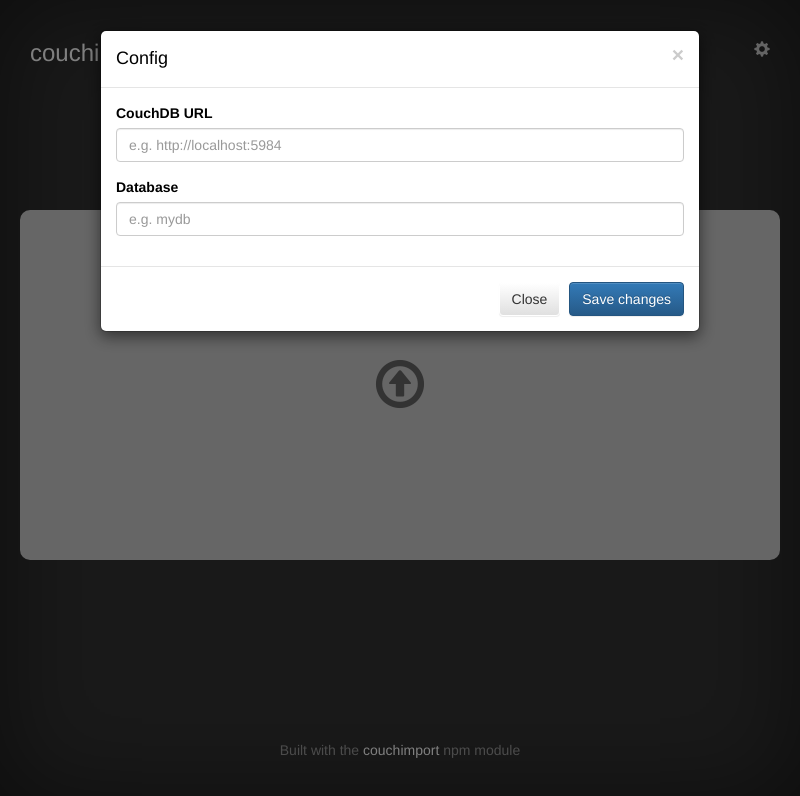
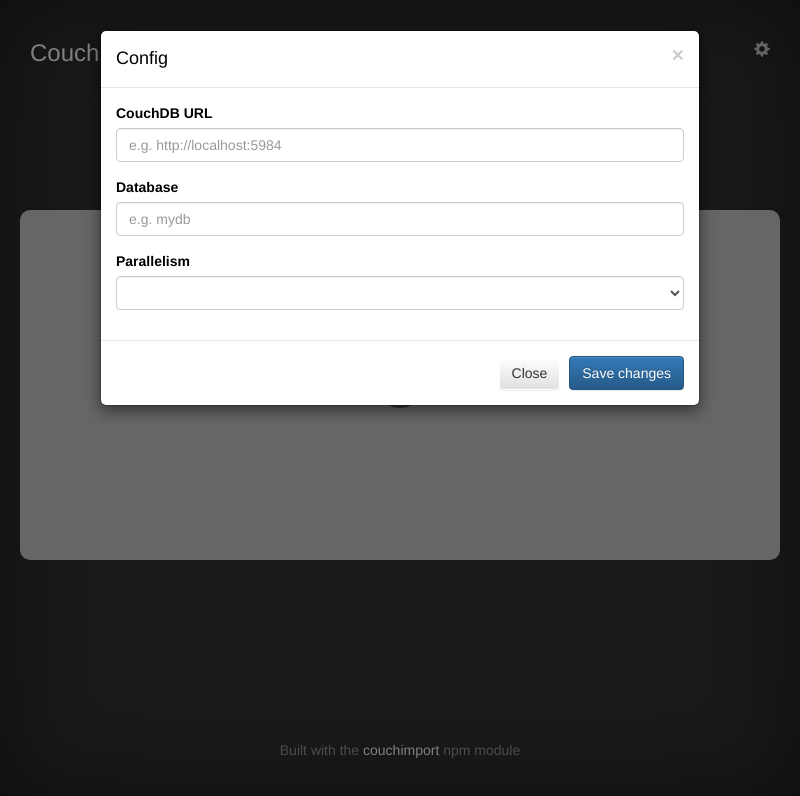
Before and after one commit to ibm-watson-data-lab/couchdbimporter, an Electron app: page public/index.html in a window 800 px wide. Both pictures are taken after a click on the link 762 px from the left and 52 px from the top of the page. Drawn offline with nearby package versions, Linux system fonts and the light colour scheme; no server answers.

Commit message:
added parallelism

```diff
--- a/main.js
+++ b/main.js
@@ -20,8 +20,7 @@
     pathname: path.join(__dirname, 'public', 'index.html'),
     protocol: 'file:',
     slashes: true
-  }))
- // mainWindow.loadURL('https://danmermel.github.io/landreg.com/bydeed.html?0x6d92cb549f8b5c651caeb7831982414ca129e88e');
+  }));
 
   // Open the DevTools.
   //mainWindow.webContents.openDevTools()
--- a/public/index.html
+++ b/public/index.html
@@ -4,7 +4,7 @@
   <meta charset="utf-8">
   <meta http-equiv="X-UA-Compatible" content="IE=edge">
   <meta name="viewport" content="width=device-width, initial-scale=1">
-  <title>couchimport</title>
+  <title>CouchDB Importer</title>
   <link rel="stylesheet" href="css/bootstrap.min.css" />
   <link rel="stylesheet" href="css/bootstrap-theme.min.css" />
   <link rel="stylesheet" href="css/style.css" />
@@ -19,7 +19,7 @@
 
         <div class="masthead clearfix">
           <div class="inner">
-            <h3 class="masthead-brand">couchimport</h3>
+            <h3 class="masthead-brand">CouchDB Importer</h3>
             <nav>
               <ul class="nav masthead-nav">
                 <li><a id="cog" href="#Settings"><span class="glyphicon glyphicon-cog" aria-hidden="true"></span></a></li>
@@ -47,6 +47,15 @@
                     <div class="form-group">
                       <label for="couchdatabase">Database</label>
                       <input type="string" class="form-control" id="couchdatabase" placeholder="e.g. mydb">
+                    </div>
+                    <div class="form-group">
+                      <label for="inlineRadio1">Parallelism</label>
+                      <select id="parallelism" class="form-control">
+                        <option>1</option>
+                        <option>2</option>
+                        <option>5</option>
+                        <option>10</option>
+                      </select>
                     </div>
                   </form>
                 </div>
--- a/public/js/config.js
+++ b/public/js/config.js
@@ -10,16 +10,22 @@
     config.set('COUCH_DATABASE', 'mydb');
   }
 
+  if (!config.get('COUCH_PARALLELISM')) {
+    config.set('COUCH_PARALLELISM', 'mydb');
+  }
+
   $( "#cog" ).click(function() {
     console.log('click on cog');
     $('#couchurl').val(config.get('COUCH_URL'));
     $('#couchdatabase').val(config.get('COUCH_DATABASE'));
+    $('#parallelism').val(config.get('COUCH_PARALLELISM'))
     $('#configmodal').modal('show');
   });
 
   $('#configsave').click(function() {
     config.set('COUCH_URL', $('#couchurl').val());
     config.set('COUCH_DATABASE', $('#couchdatabase').val());
+    config.set('COUCH_PARALLELISM', $('#parallelism').val());
     $('#configmodal').modal('hide');
   });
 
--- a/public/js/dragndrop.js
+++ b/public/js/dragndrop.js
@@ -47,7 +47,8 @@
           var opts = {
             COUCH_URL: config.get('COUCH_URL') || 'http://localhost:5984',
             COUCH_DATABASE: config.get('COUCH_DATABASE') || 'mydb',
-            COUCH_DELIMITER: delimiter
+            COUCH_DELIMITER: delimiter,
+            COUCH_PARALLELISM: config.get('COUCH_PARALLELISM') || 1
           };
           console.log('opts', opts);
           couchimport.importFile(path, opts, function(err,data) {
```
